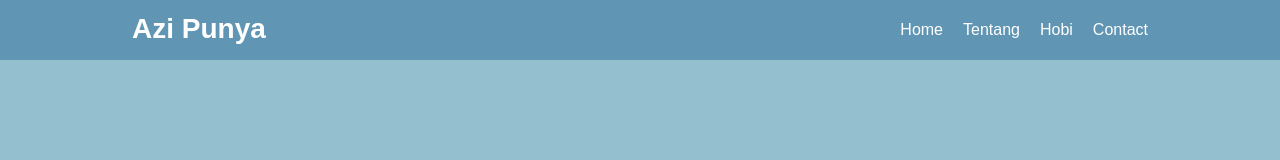
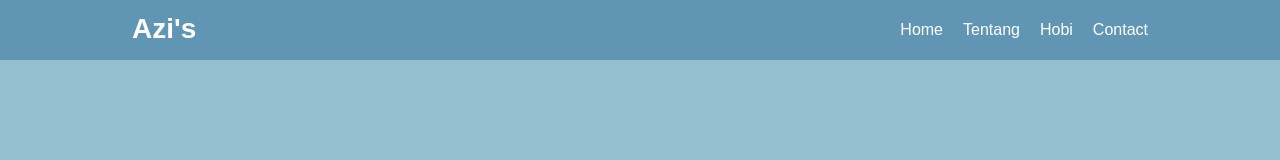
Before and after one commit to ArgiNaruna/ArgiNaruna.github.io, a plain HTML site: page index.html in a window 1280 px wide. Shown: the top 160 px of the page. Drawn offline with Linux system fonts and the light colour scheme.

Commit message:
Update index.html

```diff
--- a/index.html
+++ b/index.html
@@ -11,7 +11,7 @@
     <header>
       <nav>
         <div class="container">
-          <a href="#main" class="logo"> Azi Punya </a>
+          <a href="#main" class="logo"> Azi's </a>
           <ul class="navbar">
             <li><a href="#main">Home</a></li>
             <li><a href="#about">Tentang</a></li>
```
